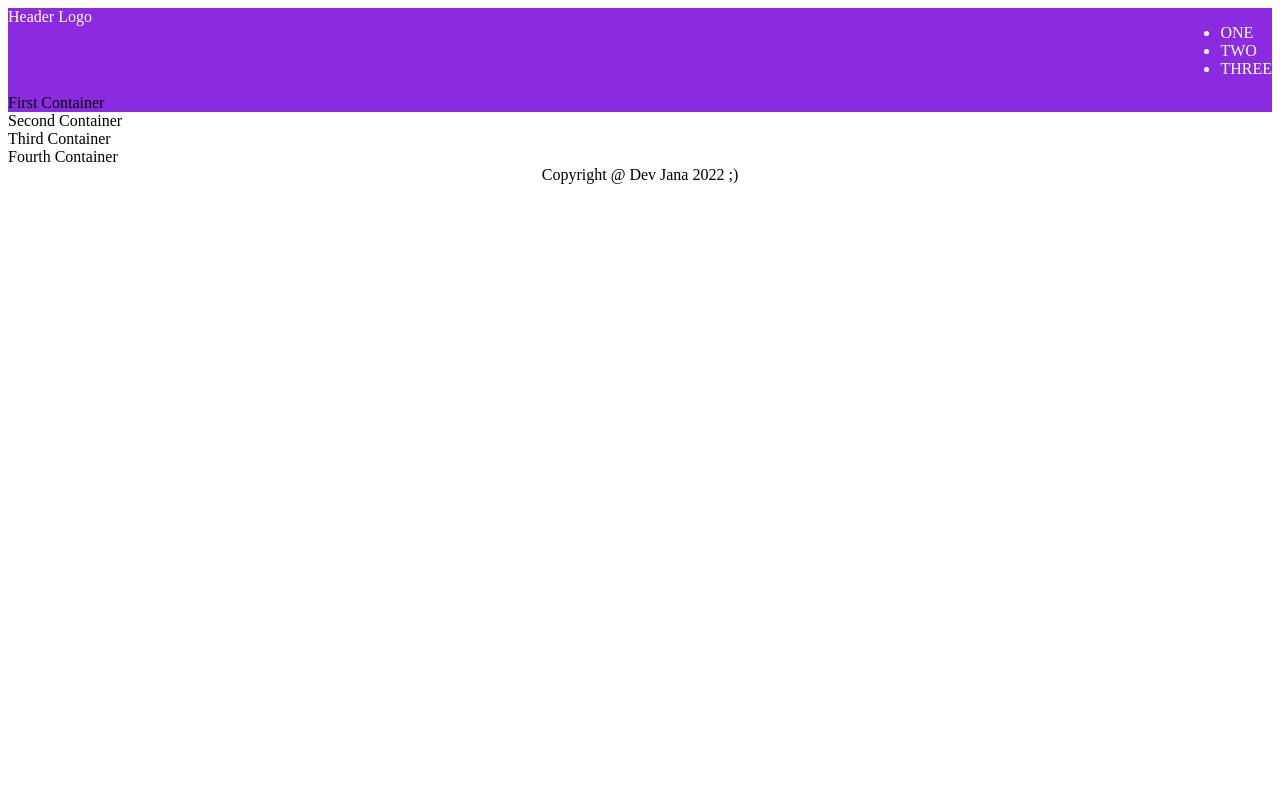
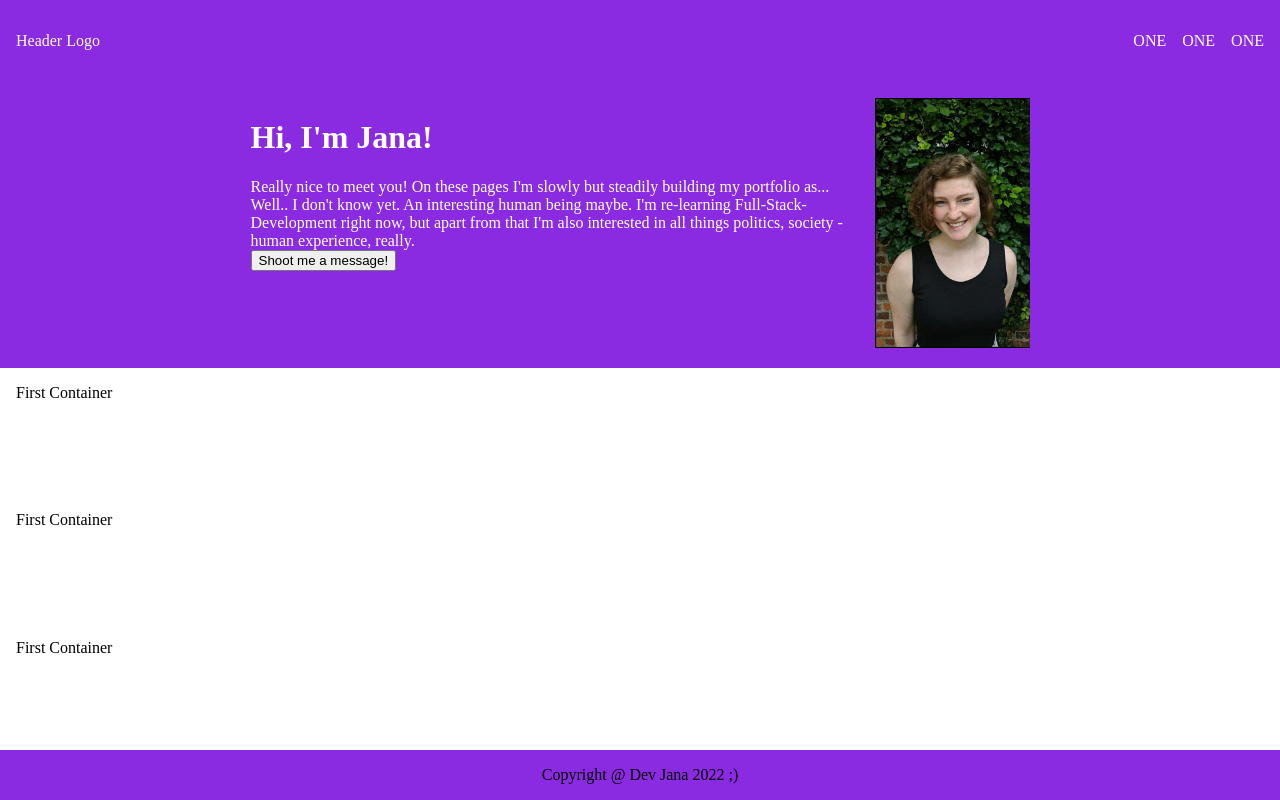
Before and after one commit to janakiara/landing-page, a plain HTML site: page index.html in a window 1280 px wide. Drawn offline with Linux system fonts and the light colour scheme.

Commit message:
Add picture and content for first container

```diff
--- a/index.html
+++ b/index.html
@@ -1,5 +1,6 @@
 <!DOCTYPE html>
 <html lang="en">
+
 <head>
     <meta charset="UTF-8">
     <meta http-equiv="X-UA-Compatible" content="IE=edge">
@@ -7,29 +8,38 @@
     <link rel="stylesheet" href="style.css">
     <title>Dev Jana</title>
 </head>
+
 <body>
-    <div class="header">
+    <div class="navbar">
         <div class="text">Header Logo</div>
         <ul>
-            <li>ONE</li>
-            <li>TWO</li>
-            <li>THREE</li>
+            <li><a>ONE</a></li>
+            <li><a>ONE</a></li>
+            <li><a>ONE</a></li>
         </ul>
     </div>
     <div class="container violet">
-        First Container
+        <div class="intro">
+            <h1>Hi, I'm Jana!</h1>
+            <div>Really nice to meet you! On these pages I'm slowly but steadily building my portfolio as... Well.. I don't know yet. An interesting human being maybe. I'm re-learning Full-Stack-Development right now, but apart from that I'm also interested in all things politics, society - human experience, really.</div>
+            <button>Shoot me a message!</button>
+        </div>
+        <div>
+            <img src="img/Jana.jpg">
+        </div>
     </div>
     <div class="container">
-        Second Container
+        <div>First Container</div>
         </div>
             <div class="container">
-        Third Container
+                <div>First Container</div>
             </div>
             <div class="container">
-        Fourth Container
+                <div>First Container</div>
             </div>
             <div class="footer">
                 Copyright @ Dev Jana 2022 ;)
             </div>
 </body>
+
 </html>
--- a/style.css
+++ b/style.css
@@ -1,26 +1,59 @@
+html, body {
+    margin: 0;
+    padding: 0;
+  }
+
 body {
+    height: 100vh;
     display: flex;
     flex-direction: column;
-    justify-content: space-between;
+    justify-content:stretch;
 }
 
-.header {
+.navbar {
     display: flex;
     justify-content: space-between;
     color: white;
     background-color: blueviolet;
+    height: 50px;
+    padding: 16px;
+    align-items: center;
+}
+
+img {
+    max-height: 250px;
+    width: auto;
+}
+
+ul {
+    list-style: none;
+    display: flex;
+    gap: 16px;
 }
 
 .container {
 display: flex;
+flex: 1;
+padding: 16px;
+
 }
 
 .violet {
     background-color: blueviolet;
+    color: white;
+    display: flex;
+    justify-content: center;
+    gap: 24px;
 }
 
 .footer {
     display: flex;
     justify-content: center;
     align-items: center;
+    background-color: blueviolet;
+    height: 50px;
 }
+
+.intro {
+    max-width: 600px;
+}
```
Also changed, not shown: img/Jana.jpg (added). Lines whose indentation alone changed are shown as unchanged.
